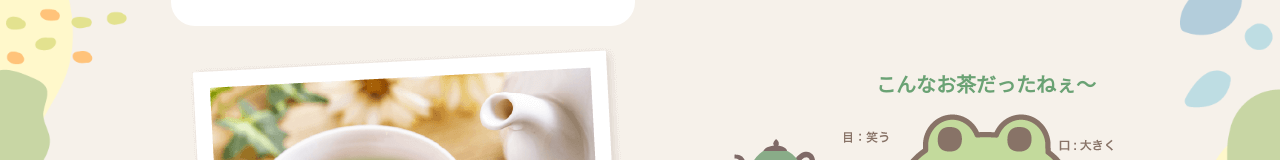
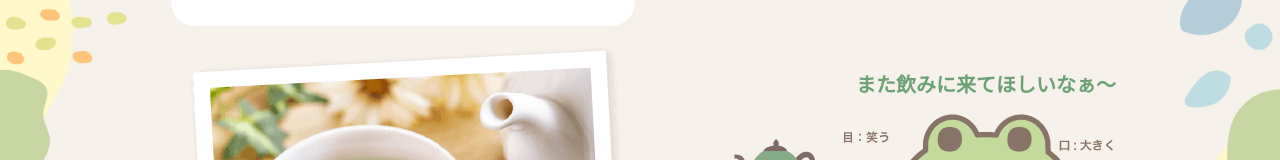
Before and after one commit to Yu-Tea/kerocha-tea, a React (Vite) app: page /shared in a window 1280 px wide. Shown: the part 201-361 px from the top of the page. Built offline with nearby package versions, Linux system fonts and the light colour scheme; a web font is replaced by a local one.

Commit message:
fix:sharedの変更漏れ調整

```diff
--- a/src/data/pageCharacterSettings.ts
+++ b/src/data/pageCharacterSettings.ts
@@ -18,11 +18,11 @@ export const pageCharacterSettings: Record<string, PageCharacterSetting> = {
     mood: "happy",
   },
   "/result": {
-    dialogue: "お待たせ！",
+    dialogue: "お待たせケロ〜ン",
     mood: "speak",
   },
   "/shared": {
-    dialogue: "こんなお茶だったねぇ〜",
+    dialogue: "また飲みに来てほしいなぁ〜",
     mood: "happy",
   },
   // デフォルト設定
--- a/src/pages/Shared.tsx
+++ b/src/pages/Shared.tsx
@@ -18,8 +18,8 @@ const Shared = () => {
     [location.search]
   );
   const hue = getParam(params, "hue", 100);
-  const sat = getParam(params, "saturation", 2);
-  const bri = getParam(params, "brightness", 2);
+  const sat = getParam(params, "sat", 2);
+  const bri = getParam(params, "bri", 2);
   const name = params.get("name") || "";
 
   return (
```
